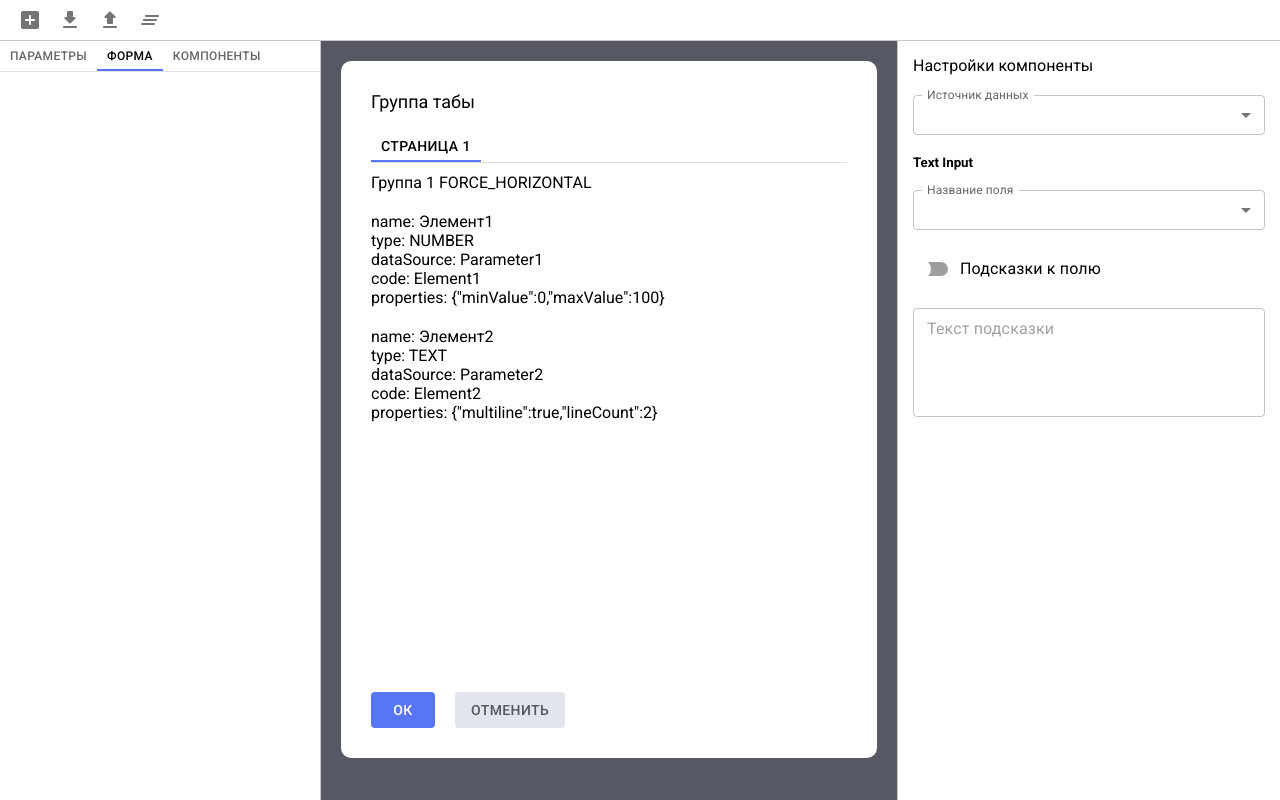
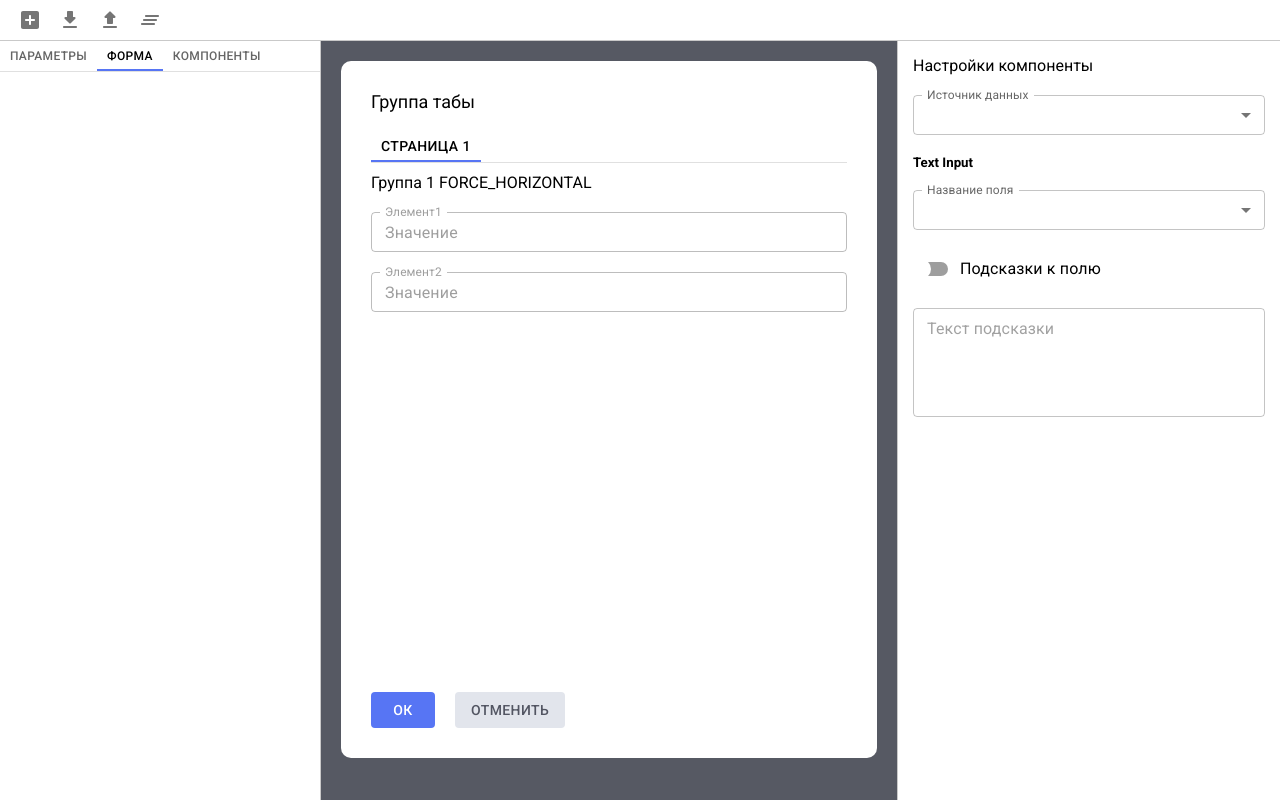
Before and after one commit to KirillShakhov/Gazprom.FormEditor, a React app: page / in a window 1280 px wide. Built offline with nearby package versions, Linux system fonts and the light colour scheme.

Commit message:
feat: types example

```diff
--- a/package.json
+++ b/package.json
@@ -26,6 +26,7 @@
     "react-dom": "17.0.2",
     "react-json-editor-ajrm": "^2.5.14",
     "react-json-view": "^1.21.3",
+    "react-number-format": "^5.1.4",
     "react-router": "5.2.1",
     "react-router-dom": "5.3.0",
     "react-smooth-dnd": "^0.11.1"
--- a/src/components/form-editor/visual-mode/element/index.tsx
+++ b/src/components/form-editor/visual-mode/element/index.tsx
@@ -1,24 +1,29 @@
 import React from 'react';
-import { IFormControl } from '../../../../interfaces/form-control';
+import { CONTROL_TYPE, IFormControl } from '../../../../interfaces/form-control';
+import { DefaultType } from './types/default-type';
+import { NumberType } from './types/number-type';
+import { TextType } from './types/text-type';
+import {TextAreaType} from "./types/textarea-type";
 
 interface ElementProps {
   value: IFormControl;
 }
 
+function renderSwitch(value: IFormControl) {
+  switch (value.type) {
+    case CONTROL_TYPE.NUMBER:
+      return <NumberType value={value}></NumberType>;
+    case CONTROL_TYPE.TEXT:
+      return <TextType value={value}></TextType>;
+    case CONTROL_TYPE.TEXTAREA:
+      return <TextAreaType value={value}></TextAreaType>;
+    default:
+      return <DefaultType value={value}></DefaultType>;
+  }
+}
+
 export const Element: React.FC<ElementProps> = (props) => {
   const { value } = props;
 
-  return (
-    <div style={{ marginTop: 20 }}>
-      <span>name: {value.name}</span>
-      <br />
-      <span>type: {value.type}</span>
-      <br />
-      <span>dataSource: {value.dataSource}</span>
-      <br />
-      <span>code: {value.code}</span>
-      <br />
-      <span>properties: {JSON.stringify(value.properties)}</span>
-    </div>
-  );
+  return <div style={{ marginTop: 20 }}>{renderSwitch(value)}</div>;
 };
--- /dev/null
+++ b/src/components/form-editor/visual-mode/element/types/default-type.tsx
@@ -0,0 +1,24 @@
+import React from 'react';
+import { IFormControl } from '../../../../../interfaces/form-control';
+
+interface ElementProps {
+  value: IFormControl;
+}
+
+export const DefaultType: React.FC<ElementProps> = (props) => {
+  const { value } = props;
+
+  return (
+    <div>
+      <span>name: {value.name}</span>
+      <br />
+      <span>type: {value.type}</span>
+      <br />
+      <span>dataSource: {value.dataSource}</span>
+      <br />
+      <span>code: {value.code}</span>
+      <br />
+      <span>properties: {JSON.stringify(value.properties)}</span>
+    </div>
+  );
+};
--- /dev/null
+++ b/src/components/form-editor/visual-mode/element/types/number-type.tsx
@@ -0,0 +1,36 @@
+import React from 'react';
+import { IFormControl } from '../../../../../interfaces/form-control';
+import { NumericFormat } from 'react-number-format';
+import { TextField } from '@mui/material';
+
+interface ElementProps {
+  value: IFormControl;
+}
+
+export const NumberType: React.FC<ElementProps> = (props) => {
+  const { value } = props;
+
+  const handleChange = (event: React.ChangeEvent<HTMLInputElement>) => {
+    // setValues({
+    //   ...values,
+    //   [event.target.name]: event.target.value,
+    // });
+  };
+
+  return (
+    <TextField
+      label={value.name}
+      onChange={handleChange}
+      name={value.name}
+      id={value.code}
+      size={'small'}
+      variant="outlined"
+      // InputProps={{
+      //   inputComponent: NumericFormat as never,
+      // }}
+      value={'Значение'}
+      disabled
+      fullWidth
+    />
+  );
+};
--- /dev/null
+++ b/src/components/form-editor/visual-mode/element/types/text-type.tsx
@@ -0,0 +1,32 @@
+import React from 'react';
+import { IFormControl } from '../../../../../interfaces/form-control';
+import { TextField } from '@mui/material';
+
+interface ElementProps {
+  value: IFormControl;
+}
+
+export const TextType: React.FC<ElementProps> = (props) => {
+  const { value } = props;
+
+  const handleChange = (event: React.ChangeEvent<HTMLInputElement>) => {
+    // setValues({
+    //   ...values,
+    //   [event.target.name]: event.target.value,
+    // });
+  };
+
+  return (
+    <TextField
+      label={value.name}
+      onChange={handleChange}
+      name={value.name}
+      id={value.code}
+      size={'small'}
+      variant="outlined"
+      value={'Значение'}
+      disabled
+      fullWidth
+    />
+  );
+};
--- /dev/null
+++ b/src/components/form-editor/visual-mode/element/types/textarea-type.tsx
@@ -0,0 +1,35 @@
+import React from 'react';
+import { IFormControl } from '../../../../../interfaces/form-control';
+import { TextField } from '@mui/material';
+
+interface ElementProps {
+  value: IFormControl;
+}
+
+export const TextAreaType: React.FC<ElementProps> = (props) => {
+  const { value } = props;
+
+  const handleChange = (event: React.ChangeEvent<HTMLInputElement>) => {
+    // setValues({
+    //   ...values,
+    //   [event.target.name]: event.target.value,
+    // });
+  };
+
+  return (
+    <TextField
+      label={value.name}
+      onChange={handleChange}
+      name={value.name}
+      id={value.code}
+      size={'small'}
+      variant="outlined"
+      placeholder="Текст подсказки"
+      multiline
+      minRows={4}
+      maxRows={6}
+      disabled
+      fullWidth
+    />
+  );
+};
--- a/webpack.config.js
+++ b/webpack.config.js
@@ -7,7 +7,7 @@ module.exports = {
   output: {
     path: path.resolve(__dirname, 'dist'),
     filename: 'bundle.js',
-        publicPath: "/"
+    publicPath: '/',
   },
   mode: 'development',
   module: {
@@ -52,4 +52,4 @@ module.exports = {
     /* open: true, */
     historyApiFallback: true,
   },
-}
+};
```
Lines whose indentation alone changed are shown as unchanged.
